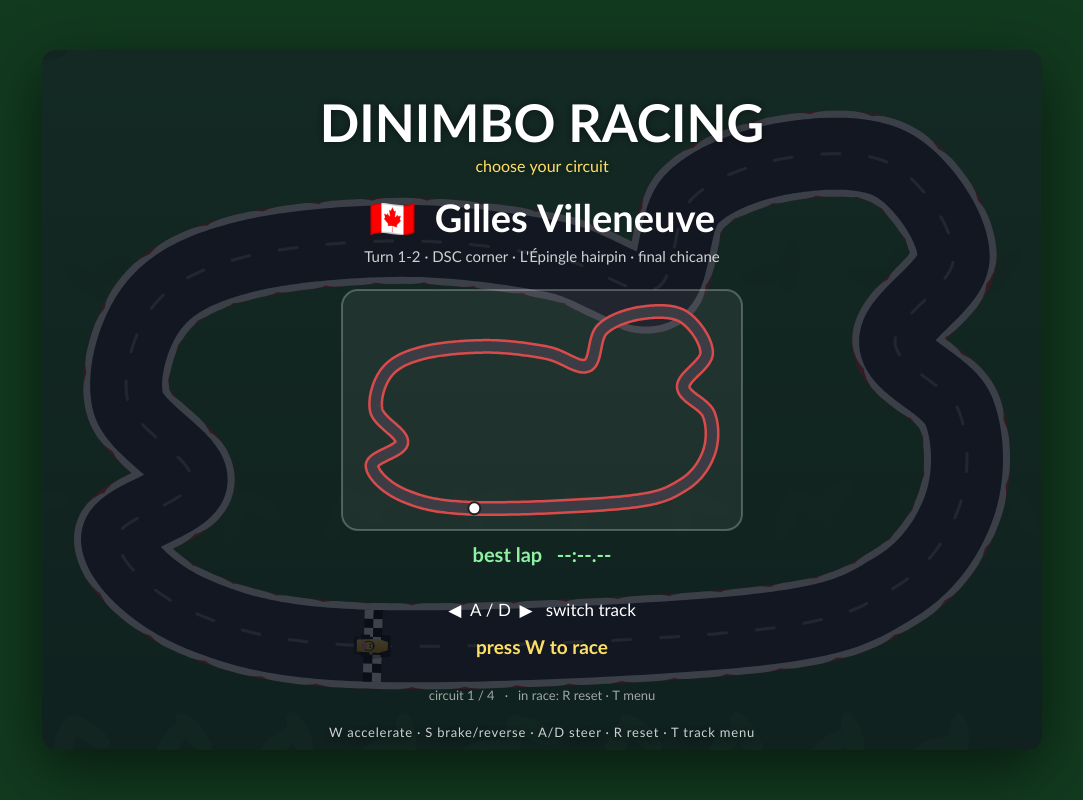
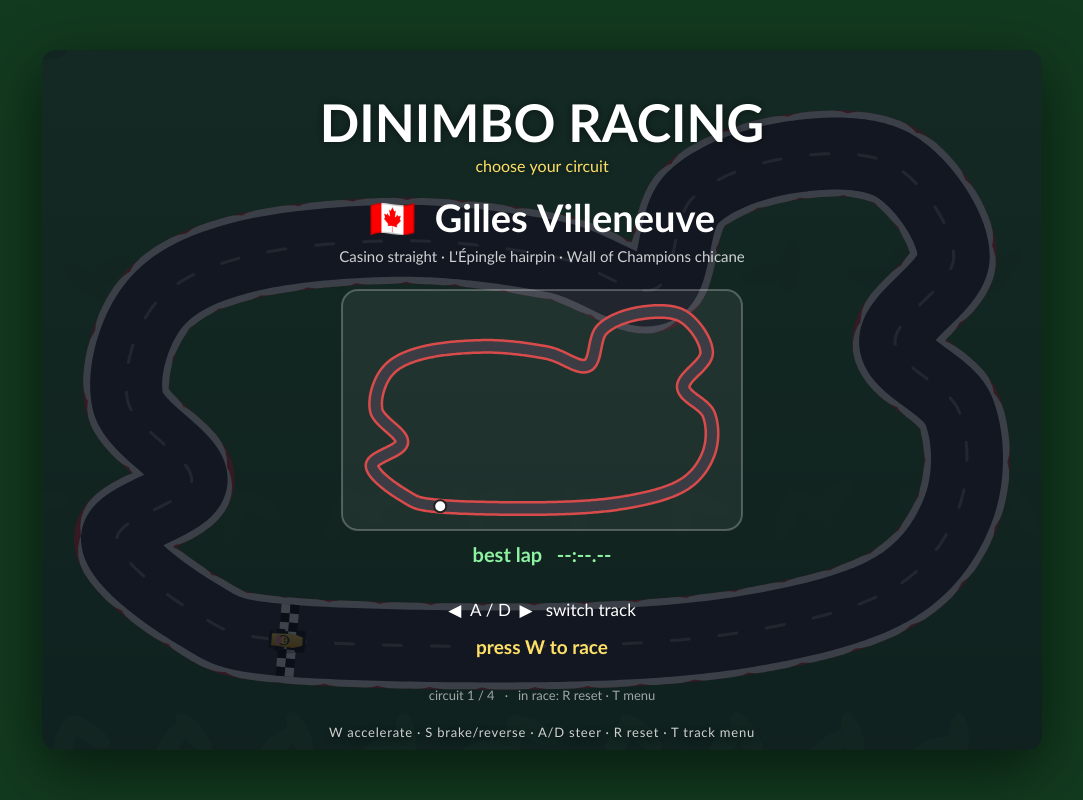
Before and after one commit to dinisnbpereira-beep/dinimbo-racing, a plain HTML site: page index.html in a window 1280 px wide. Shown: the whole page, without its empty margins (98-1181 px from the left). Drawn offline with Linux system fonts and the light colour scheme; animation ran at ten frames a second.

Commit message:
Retrace all 4 circuit layouts to match real circuit maps
Co-authored-by: dinisnbpereira-beep <dinisnbpereira-beep@users.noreply.github.com>

```diff
--- a/index.html
+++ b/index.html
@@ -37,46 +37,46 @@ const TRACK_W = 72;
 const TRACKS = [
   {
     id: "villeneuve", name: "Gilles Villeneuve", flag: "🇨🇦",
-    corners: "Turn 1-2 · DSC corner · L'Épingle hairpin · final chicane",
+    corners: "Casino straight · L'Épingle hairpin · Wall of Champions chicane",
     pts: [
-      [300,570],[660,555],[790,515],[850,440],[850,350],[790,285],
-      [845,205],[790,120],[690,112],[600,150],[565,235],[470,205],
-      [330,190],[180,205],[95,250],[70,340],[130,415],[60,470],[135,540],
+      [220,565],[480,570],[660,555],[790,515],[850,440],[850,350],
+      [790,285],[845,205],[790,120],[690,112],[600,150],[565,235],
+      [470,205],[330,190],[180,205],[95,250],[70,340],[130,415],
+      [60,470],[135,540],
     ],
   },
   {
     id: "portimao", name: "Portimão", flag: "🇵🇹",
-    corners: "downhill Turn 1 · high essess · long drop into the final sweeper",
+    corners: "climbing esses · hilltop sweepers · long right-hander onto the pit straight",
     pts: [
-      [220,570],[520,590],[760,560],[880,480],[900,380],
-      [840,280],[730,250],[640,285],[560,360],[450,400],[340,420],[240,385],
-      [160,320],[180,220],[280,150],[420,110],[560,130],[680,170],[740,250],
-      [720,340],[640,420],[530,462],[370,525],
+      [620,640],[380,648],[205,620],[125,550],[102,462],
+      [128,382],[190,318],[200,245],[262,182],[340,138],
+      [430,110],[560,95],[680,110],[790,160],[850,230],
+      [865,310],[840,380],[790,430],[700,510],[580,580],[470,625],
     ],
   },
   {
     id: "suzuka", name: "Suzuka", flag: "🇯🇵",
-    corners: "S-Curves · Degner 1-2 · hairpin · Spoon · 130R · figure-8 crossover",
+    corners: "figure-8 crossover · S-Curves · Degner 1-2 · hairpin · Spoon · 130R",
     pts: [
-      [400,625],[640,620],[760,570],[800,500],
+      [400,640],[640,635],[760,570],[800,500],
       [770,430],[700,405],[670,330],[595,310],[565,240],[490,220],
-      [405,200],[375,270],[345,340],
-      [340,480],[358,518],[308,545],[372,552],
-      [440,540],[487,510],[468,455],[410,432],
-      [330,428],[268,424],
-      [225,432],[210,485],[228,548],[288,582],
+      [495,200],[465,270],[435,340],
+      [430,480],[448,518],[398,538],[462,545],
+      [530,535],[577,505],[558,450],[500,428],
+      [420,428],[360,430],
+      [305,435],[290,490],[310,548],[380,585],
     ],
   },
   {
     id: "spa", name: "Spa-Francorchamps", flag: "🇧🇪",
-    corners: "La Source · Eau Rouge · Kemmel straight · Les Combes · Pouhon · Stavelot · Blanchimont",
+    corners: "La Source · Eau Rouge · Kemmel straight · Les Combes · Pouhon · Blanchimont",
     pts: [
-      [560,830],[880,810],[1030,780],[1092,715],[1108,630],
-      [1122,510],[1126,400],[1102,305],[1152,278],[1162,210],
-      [1092,155],[962,135],[822,150],[692,190],[588,250],
-      [512,335],[462,425],[468,510],[512,570],[492,628],
-      [532,672],[490,715],[430,715],[350,720],[270,700],
-      [210,705],[190,745],[215,790],[270,815],
+      [235,572],[305,552],[355,570],[390,540],[430,470],
+      [505,390],[585,310],[655,240],[700,200],[745,185],
+      [790,215],[825,275],[838,345],[818,400],[848,458],
+      [840,515],[795,560],[725,592],[615,605],[505,608],
+      [400,628],[365,652],[310,642],[245,650],[215,630],[210,595],
     ],
   },
 ];
```
